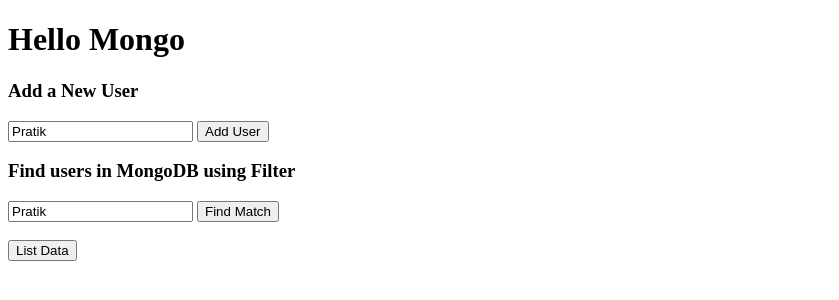
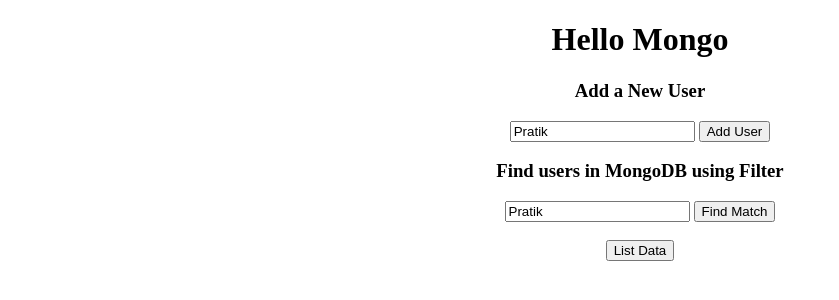
Before and after one commit to pratik2050/Mongo-CRUD-App, a website: page public/index.html in a window 1280 px wide. Shown: the whole page, without its empty margins (0-839 px from the left). Drawn offline with Linux system fonts and the light colour scheme.

Commit message:
final CRUD 2

```diff
--- a/package.json
+++ b/package.json
@@ -4,7 +4,8 @@
   "description": "",
   "main": "app.js",
   "scripts": {
-    "test": "echo \"Error: no test specified\" && exit 1"
+    "test": "echo \"Error: no test specified\" && exit 1",
+    "start": "node app.js"
   },
   "repository": {
     "type": "git",
--- a/public/index.html
+++ b/public/index.html
@@ -5,9 +5,12 @@
     <meta http-equiv="X-UA-Compatible" content="IE=edge">
     <meta name="viewport" content="width=device-width, initial-scale=1.0">
     <title>Mongo Tester</title>
+    <link rel="stylesheet" href="./style.css">
 </head>
 <body>
-    <h1>Hello Mongo</h1>
+    <center><h1>Hello Mongo</h1></center>
+
+    <center>
 
         <div>
             <h3>Add a New User</h3>
@@ -25,6 +28,9 @@
         <button class="btn2">List Data</button>
 
         <div class="output"></div>
+
+    </center>
+
 
     <script>
 
```
Lines whose indentation alone changed are shown as unchanged.
